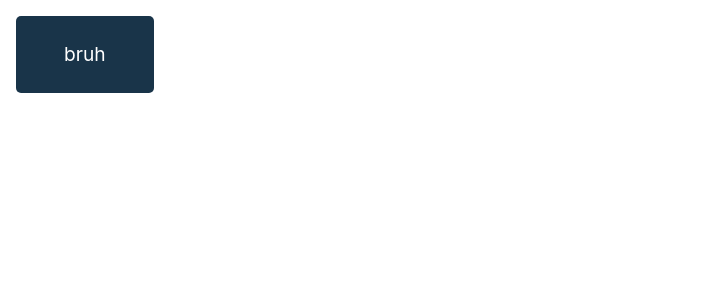
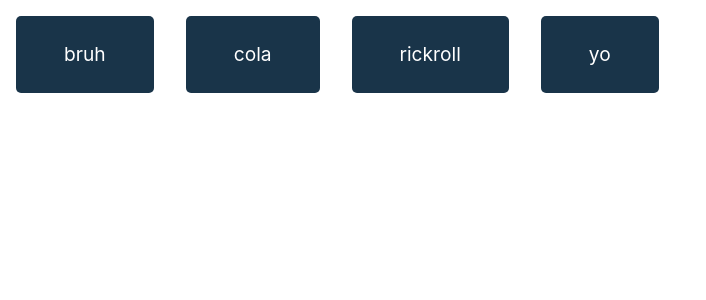
Before and after one commit to kevin-dough/p5slackbots, a Flask app: page / in a window 1280 px wide. Shown: the part 80-380 px from the top of the page, without its empty margins (0-706 px from the left). Run offline with Flask 2, Linux system fonts and the light colour scheme; some libraries are stand-ins or nearby versions.

Commit message:
updated sounds into js

```diff
--- a/script.js
+++ b/script.js
@@ -1,4 +1,4 @@
-const sounds = ["bruh"];
+const sounds = ["bruh", "cola", "rickroll", "yo"];
 
 sounds.forEach((sound) => {
   const btn = document.createElement("button");
--- a/templates/base.html
+++ b/templates/base.html
@@ -59,6 +59,9 @@
 {% endblock %}
 
 <audio id="bruh" src="sounds/Bruh Sound Effect #2.mp3"></audio>
+<audio id="cola" src="sounds/cola.mp3"></audio>
+<audio id="rickroll" src="sounds/rickroll.mp3"></audio>
+<audio id="yo" src="sounds/yo.mp3"></audio>
 
 <div id="buttons"></div>
 
```
